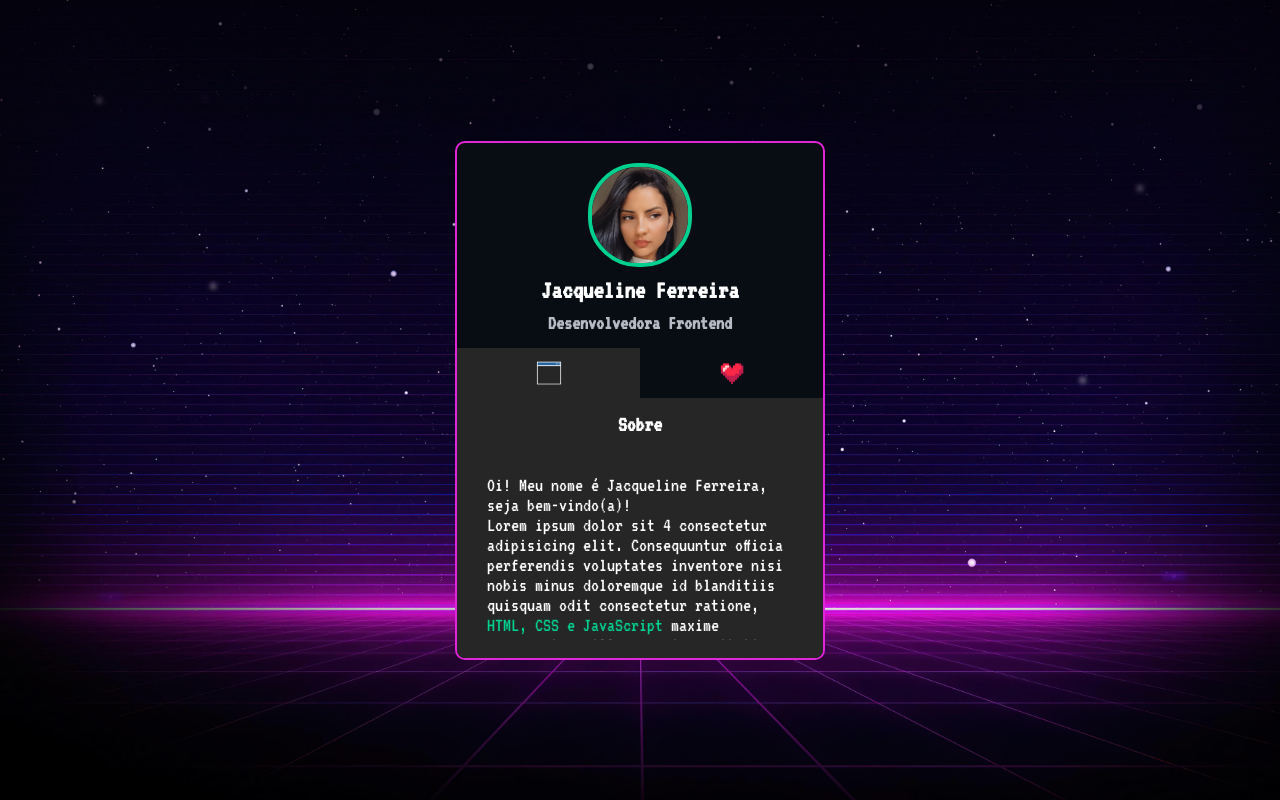
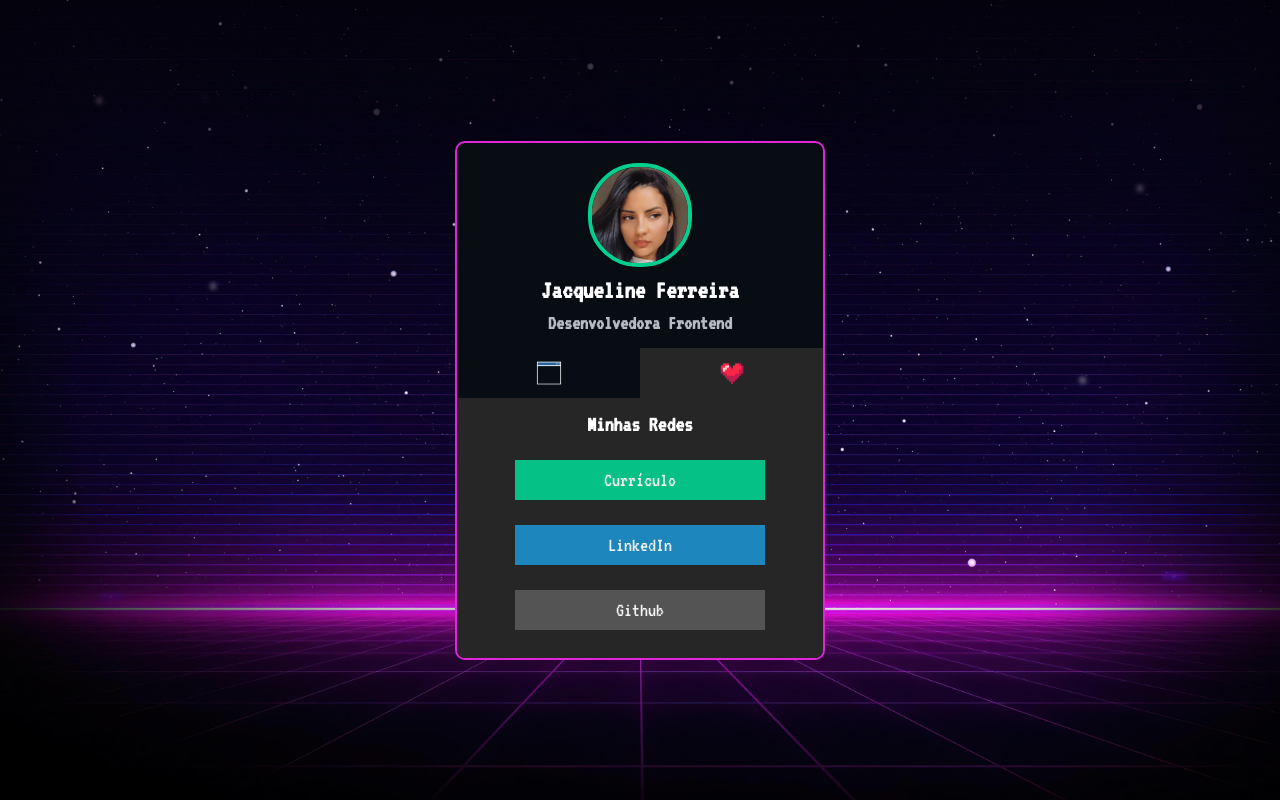
Before and after one commit to Jacqueline-dev/jacquecode, a plain HTML site: page index.html in a window 1280 px wide. Both pictures are taken after a click on the item 731 px from the left and 372 px from the top of the page. Drawn offline with Linux system fonts and the light colour scheme.

Commit message:
programando com JS

```diff
--- a/index.html
+++ b/index.html
@@ -25,16 +25,16 @@
 
     <div class="conteudo">
        <ul class="abas">
-        <li class="aba selecionado">
+        <li class="aba selecionado" id="sobre-mim">
           <img src="src/imagens/sobre.gif" alt="ícone de sobre mim">
         </li>
-        <li class="aba">
+        <li class="aba" id="minhas-redes">
           <img src="src/imagens/coracao.gif" alt="ícone redes sociais">
         </li>
 
         </ul>
       <div class="informacoes-abas">
-        <div class="informacao selecionado">
+        <div class="informacao selecionado" id="informacao-sobre-mim">
           <h3 class="sub-titulo">Sobre</h3>
 
           <div class="descricao">
@@ -44,7 +44,7 @@
           </div>
         </div>
 
-        <div class="informacao">
+        <div class="informacao" id="informacao-minhas-redes">
 
           <h3 class="sub-titulo">Minhas Redes</h3>
 
@@ -62,6 +62,6 @@
     </div>
   </main>
 
-
+  <script src="./src/js/index.js"></script>
 </body>
 </html>
--- /dev/null
+++ b/src/js/index.js
@@ -0,0 +1,47 @@
+/*
+OBJETIVO: quando clicarmos na aba  temos que mostrar o conteúdo da aba que foi clicada pelo usuário e esconder o conteúdo da aba anterior.
+
+- Passo 1: dar um jeito de pegar os elementos que representam as abas no HTML;
+
+- Passo 2: dar um jeito e indentificar o cliqye no elemento da aba;
+
+- Passo 3: quando o usuário clicar, desmarcar a aba selecionada;
+
+- Passo 4: marcar a aba clicada como selecionado;
+
+- Passo 5: esconder o conteudo anterior;
+
+- Passo 6: mostrar o conteúdo da aba selecionada
+*/
+
+//- Passo 1: dar um jeito de pegar os elementos que representam as abas no HTML;
+const abas = document.querySelectorAll('.aba')
+
+// - Passo 2: dar um jeito e indentificar o cliqye no elemento da aba;
+abas.forEach(aba => {
+  aba.addEventListener('click', function () {
+
+    if(aba.classList.contains("selecionado")){
+      return;
+
+   }
+
+    //- Passo 3: quando o usuário clicar, desmarcar a aba selecionada;
+    const abaSelecionada = document.querySelector('.aba.selecionado')
+    abaSelecionada.classList.remove('selecionado')
+
+    //- Passo 4: marcar a aba clicada como selecionado;
+    aba.classList.add('selecionado')
+
+    //- Passo 5: esconder o conteudo anterior;
+    const informacaoSelecionada = document.querySelector(".informacao.selecionado")
+    informacaoSelecionada.classList.remove("selecionado")
+
+    //- Passo 6: mostrar o conteúdo da aba selecionada
+    const idDoElementoDeInformacoesDaAba = `informacao-${aba.id}`
+
+    const informacaoASerMostrada = document.getElementById(idDoElementoDeInformacoesDaAba)
+    informacaoASerMostrada.classList.add("selecionado")
+
+  })
+})
```
